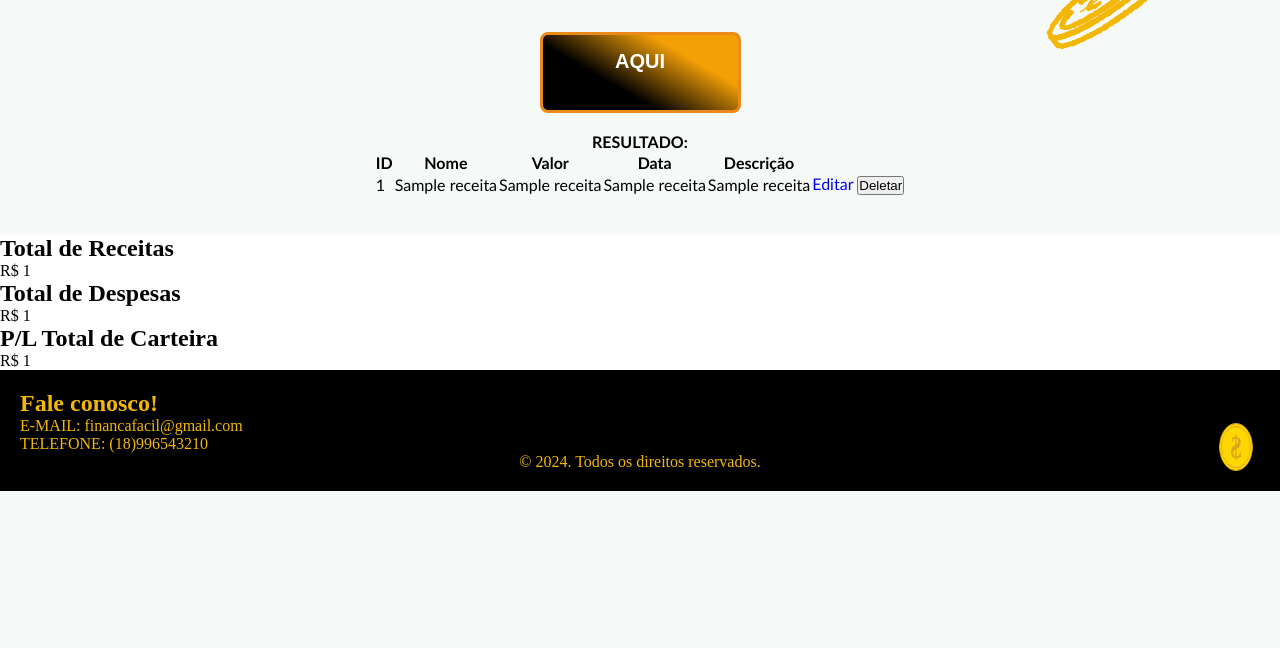
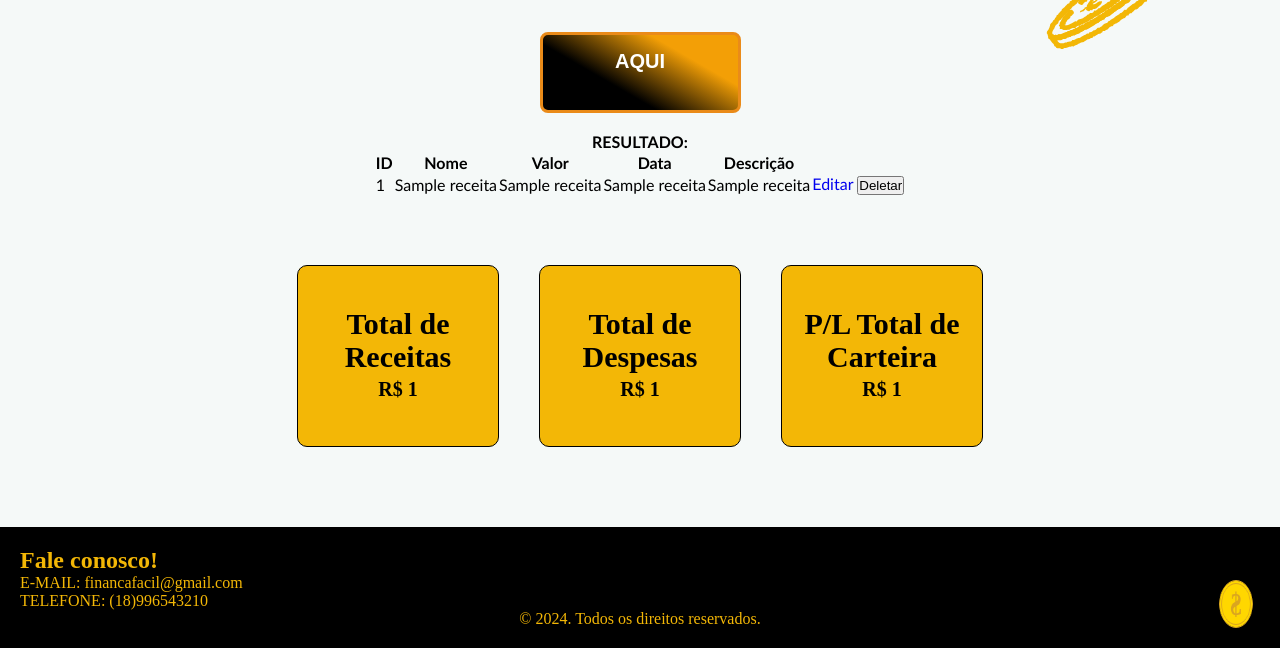
Before and after one commit to tefaamanda/site-Python-Financeiro-legal, a Flask app: template templates/index.html in a window 1280 px wide. Shown: the part 2700-3348 px from the top of the page. Before the commit the page ends 3191 px from the top, so only its background shows below. Run offline with Flask 3, Linux system fonts and the light colour scheme; the template is opened without the code that fills it: most values are stand-ins (such as "Sample title", 1, 10 or a date in 2020); some web fonts are replaced.

Commit message:
Add files via upload

```diff
--- a/main.py
+++ b/main.py
@@ -39,15 +39,69 @@ class Receita:
         self.data_receita = data_receita
         self.descricao = descricao
 
+
 @app.route('/')
 def index():
     cursor = con.cursor()
+
+    # Buscar as despesas e receitas para exibição
     cursor.execute("SELECT ID_DESPESA, NOME, VALOR, DATA_DESPESA, DESCRICAO FROM DESPESA")
     despesas = cursor.fetchall()
     cursor.execute("SELECT ID_RECEITA, NOME, VALOR, DATA_RECEITA, DESCRICAO FROM RECEITA")
     receitas = cursor.fetchall()
+
+    # Variáveis para os totais
+    total_receita = 0
+    total_despesa = 0
+
+    # Verifique se o usuário está logado
+    if 'id_usuario' not in session:
+        flash('Você precisa estar logado no sistema.')
+        return redirect(url_for('login'))
+
+    id_usuario = session['id_usuario']
+
+    # Logs para depuração
+    print(f"ID Usuário na sessão: {id_usuario}")
+
+    # Cria um novo cursor para calcular os totais
+    try:
+        # Consulta para somar receitas
+        cursor.execute('SELECT coalesce(VALOR, 0) FROM RECEITA WHERE id_usuario = ?', (id_usuario,))
+        receitas_db = cursor.fetchall()  # Obtém todos os valores de receita
+        print(f"Valores das receitas: {receitas_db}")
+
+        for row in receitas_db:
+            total_receita += row[0]
+
+        # Consulta para somar despesas
+        cursor.execute('SELECT coalesce(VALOR, 0) FROM DESPESA WHERE id_usuario = ?', (id_usuario,))
+        despesas_db = cursor.fetchall()  # Obtém todos os valores de despesa
+        print(f"Valores das despesas: {despesas_db}")
+
+        for row in despesas_db:
+            total_despesa += row[0]
+
+        total_perda_lucro = total_receita - total_despesa
+
+    except Exception as e:
+        total_receita = 0
+        total_despesa = 0
+        total_perda_lucro = 0
+        print(f"Erro ao buscar totais: {str(e)}")
+        print(f"Tipo do erro: {type(e)}")
+
+    # Fecha o cursor após as operações
     cursor.close()
-    return render_template('index.html', despesas=despesas, receitas=receitas)
+
+    # Formata os totais para exibição
+    total_receita = f"{total_receita:.2f}"
+    total_despesa = f"{total_despesa:.2f}"
+    total_perda_lucro = f"{total_perda_lucro:.2f}"
+
+    # Renderiza o template com os valores calculados
+    return render_template('index.html', despesas=despesas, receitas=receitas, total_receita=total_receita, total_despesa=total_despesa, total_perda_lucro=total_perda_lucro)
+
 
 @app.route('/cadastroDespesa')
 def cadastroDespesa():
@@ -184,55 +238,12 @@ def deletarReceita(id):
         flash('Erro ao excluir receita.', 'error')
     finally:
         cursor.close()
-        return redirect(url_for('index'))  # Corrigido aqui
-
-@app.route('/inicio', methods=['GET'])
-def inicio():
-    total_receita = 0
-    total_despesa = 0
-    total_perda_lucro = 0  # Inicialize a variável aqui
-
-    if 'id_usuario' not in session:
-        flash('Você precisa estar logado no sistema.')
-        return redirect(url_for('login'))
-
-    id_usuario = session['id_usuario']
-
-    cursor = con.cursor()
-    try:
-        cursor.execute('SELECT coalesce(VALOR,0) FROM RECEITA WHERE id_usuario = ?', (id_usuario,))
-        for row in cursor.fetchall():
-            total_receita += row[0]
-
-        cursor.execute('SELECT coalesce(VALOR,0) FROM DESPESA WHERE id_usuario = ?', (id_usuario,))
-        for row in cursor.fetchall():
-            total_despesa += row[0]
-
-        total_perda_lucro = total_receita - total_despesa  # Calcule o total_perda_lucro
-
-    except Exception as e:
-        total_receita = 0
-        total_despesa = 0
-        total_perda_lucro = 0  # Em caso de erro, garanta que o valor de total_perda_lucro seja 0
-        print(f"Erro ao buscar total_receita: {str(e)}")
-        print(f"Tipo do erro: {type(e)}")
-
-    finally:
-        cursor.close()
-
-    # Formate as variáveis para exibição
-    total_receita = f"{total_receita:.2f}"
-    total_despesa = f"{total_despesa:.2f}"
-    total_perda_lucro = f"{total_perda_lucro:.2f}"
-
-    return render_template('index.html', total_receita=total_receita, total_despesa=total_despesa, total_perda_lucro=total_perda_lucro)
-
+        return redirect(url_for('index'))
 
 @app.route('/cria_usuario', methods=['GET'])
 def cria_usuario():
     return render_template('cadastro.html')
 
-# Rota para adicionar usuário
 @app.route('/adiciona_usuario', methods=['POST'])
 def adiciona_usuario():
     data = request.form
@@ -255,7 +266,6 @@ def adiciona_usuario():
     flash('Usuario adicionado com sucesso!')
     return redirect(url_for('login.html'))
 
-# Rota de Login
 @app.route('/login.html', methods=['GET', 'POST'])
 def login():
     if request.method == 'POST':
@@ -267,21 +277,20 @@ def login():
             cursor.execute("SELECT id_usuario,nome FROM Usuario WHERE email = ? AND senha = ?", (email, senha,))
             usuario = cursor.fetchone()
         except Exception as e:
-            flash(f'Erro ao acessar o banco de dados: {e}')  # Mensagem de erro para o usuário
-            return redirect(url_for('login'))  # Redireciona de volta ao login
+            flash(f'Erro ao acessar o banco de dados: {e}')
+            return redirect(url_for('login'))
         finally:
             cursor.close()
 
         if usuario:
-            session['id_usuario'] = usuario[0]  # Armazena o ID do usuário na sessão
-            session['nome'] = usuario[1] #nome do mané
-            return redirect(url_for('inicio'))
+            session['id_usuario'] = usuario[0]
+            session['nome'] = usuario[1]
+            return redirect(url_for('index'))
         else:
             flash('Email ou senha incorretos!')
 
     return render_template('login.html')
 
-# Rota de Logout
 @app.route('/logout')
 def logout():
     session.pop('id_usuario', None)
--- a/static/css/index.css
+++ b/static/css/index.css
@@ -532,3 +532,74 @@ footer {
 .span-resultado {
     color: white;
 }
+
+.card::before {
+  border-radius: 50%;
+  width: 7rem;
+  height: 7rem;
+  top: 20%;
+}
+
+.card::before,
+.card::after {
+  content: "";
+  position: absolute;
+  filter: blur(10px);
+}
+
+.cards {
+  display: flex;
+  gap: 40px;
+}
+
+.cards .red,
+.cards .blue,
+.cards .green {
+  width: 200px;
+  height: 180px;
+  font-family: "Avenir-Medium";
+  line-height: 33px;
+  font-size: 20px;
+  text-align: center;
+  font-weight: 600;
+  backdrop-filter: blur(30px);
+  background-color: var(--botao);
+  border: 1px solid black;
+}
+
+.cards .card {
+  display: flex;
+  align-items: center;
+  justify-content: center;
+  flex-direction: column;
+  border-radius: 10px;
+  color: rgb(0, 0, 0);
+  cursor: pointer;
+  transition: 400ms;
+}
+
+.cards .card p.tip {
+  font-size: 1em;
+  font-weight: 700;
+}
+
+.cards .card p.second-text {
+  font-size: 0.7em;
+}
+
+.cards .card:hover {
+  transform: scale(1.1, 1.1);
+}
+
+.cards:hover > .card:not(:hover) {
+  filter: blur(5px);
+  transform: scale(0.9, 0.9);
+}
+
+.secao-total {
+    display: flex;
+    justify-content: center;
+    background: var(--background);
+    padding-bottom: 80px;
+    padding-top: 30px;
+}
--- a/templates/cadastroDespesa.html
+++ b/templates/cadastroDespesa.html
@@ -105,7 +105,7 @@
                 </div>
 
                 <label for="valor">
-                    <input class="input" type="text" placeholder="" required="" id="valor" name="valor">
+                    <input class="input" type="number" placeholder="" required="" id="valor" name="valor">
                     <span>Valor da despesa em R$</span>
                 </label>
 
--- a/templates/editarDespesa.html
+++ b/templates/editarDespesa.html
@@ -80,7 +80,7 @@
                 </div>
 
                 <label for="valor">
-                    <input class="input" type="text" placeholder="" required="" id="valor" name="valor" value="{{ despesa[2] }}">
+                    <input class="input" type="number" placeholder="" required="" id="valor" name="valor" value="{{ despesa[2] }}">
                     <span>Valor da despesa em R$</span>
                 </label>
 
--- a/templates/index.html
+++ b/templates/index.html
@@ -280,18 +280,20 @@
             <br><br>
          </section>
         <!-- Fim da seção de direcionamento para o cadastro de receitas -->
-<div class="dashboard">
-            <div class="card">
-                <h2>Total de Receitas</h2>
-                <p class="total">R$ {{ total_receita }}</p>
-            </div>
-            <div class="card">
-                <h2>Total de Despesas</h2>
-                <p class="total">R$ {{ total_despesa }}</p>
-            </div>
-            <div class="card">
-                <h2>P/L Total de Carteira</h2>
-                <p class="total">R$ {{ total_perda_lucro }}</p>
+        <div class="secao-total">
+            <div class="cards">
+              <div class="card red">
+                  <h2>Total de Receitas</h2>
+                <p class="tip">R$ {{ total_receita }}</p>
+              </div>
+              <div class="card blue">
+                  <h2>Total de Despesas</h2>
+                <p class="tip">R$ {{ total_despesa }}</p>
+              </div>
+              <div class="card green">
+                  <h2>P/L Total de Carteira</h2>
+                <p class="tip">R$ {{ total_perda_lucro }}</p>
+              </div>
             </div>
         </div>
 
```
Also changed, not shown: 1 other file.
